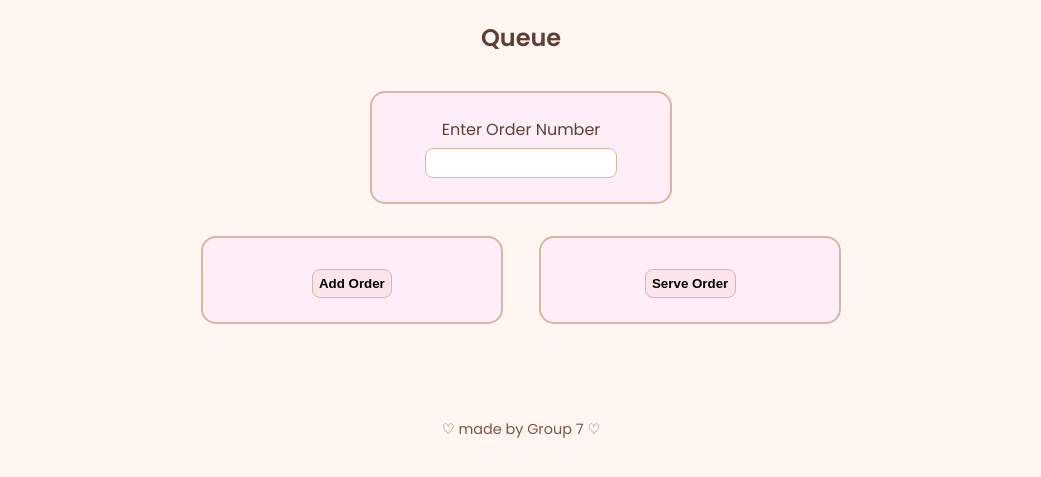
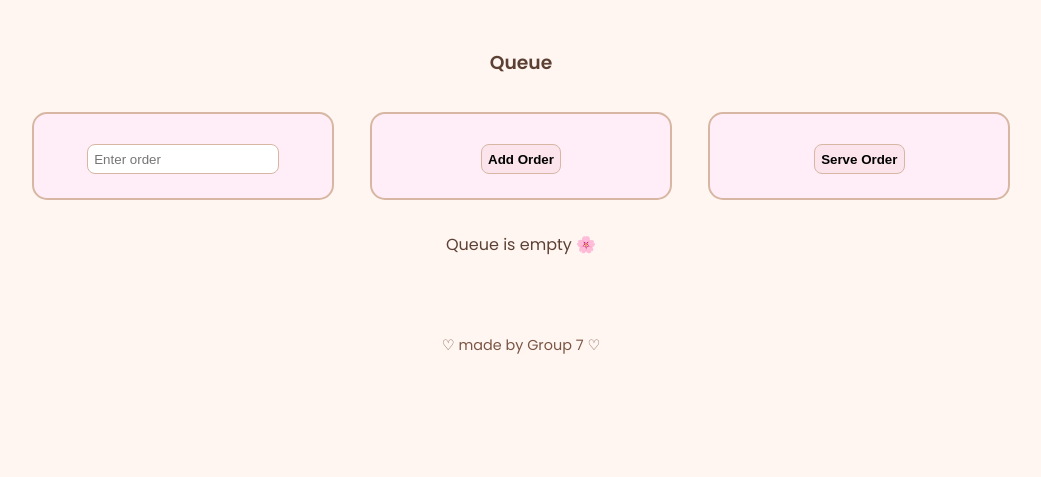
Before and after one commit to clarkentabz-art/Group7_DSA, a Flask app: page /queue in a window 1280 px wide. Shown: the part 81-558 px from the top of the page, without its empty margins (119-1160 px from the left). Run offline with Flask 3, Linux system fonts and the light colour scheme.

Commit message:
Update queue.html

```diff
--- a/templates/queue.html
+++ b/templates/queue.html
@@ -3,19 +3,15 @@
 
 {% block content %}
 <section>
-
-    <h1>Queue</h1>
-
-    <form action="/queue" method="post">
+<div class="works-section">
+    <h3>Queue</h3>
+    <form method="post" action="/queue">
         <div class="tool-box input">
-        <label for="inputString">Enter Order Number</label>
-        <input type="text" id="inputString" name="order">
+            <input type="text" name="order" placeholder="Enter order">
         </div>
-    <br>
         <div class="tool-box button">
             <button type="submit" name="enterOrder" value="newOrder">Add Order</button>
         </div>
-
         <div class="tool-box button">
             <button type="submit" name="finishOrder" value="orderServed">Serve Order</button>
         </div>
@@ -27,5 +23,20 @@
     </div>
     {% endif %}
 
+    <div class="queue-display">
+      {% if queue %}
+        <div class="stickman-line">
+          {% for item in queue %}
+            <div class="stickman" data-tooltip="{{ item.order }}">
+              🧍
+              <div class="code-label">{{ item.code }}</div>
+            </div>
+          {% endfor %}
+        </div>
+      {% else %}
+        <p class="empty-text">Queue is empty 🌸</p>
+      {% endif %}
+    </div>
+</div>
 </section>
 {% endblock %}
```
Lines whose indentation alone changed are shown as unchanged.
